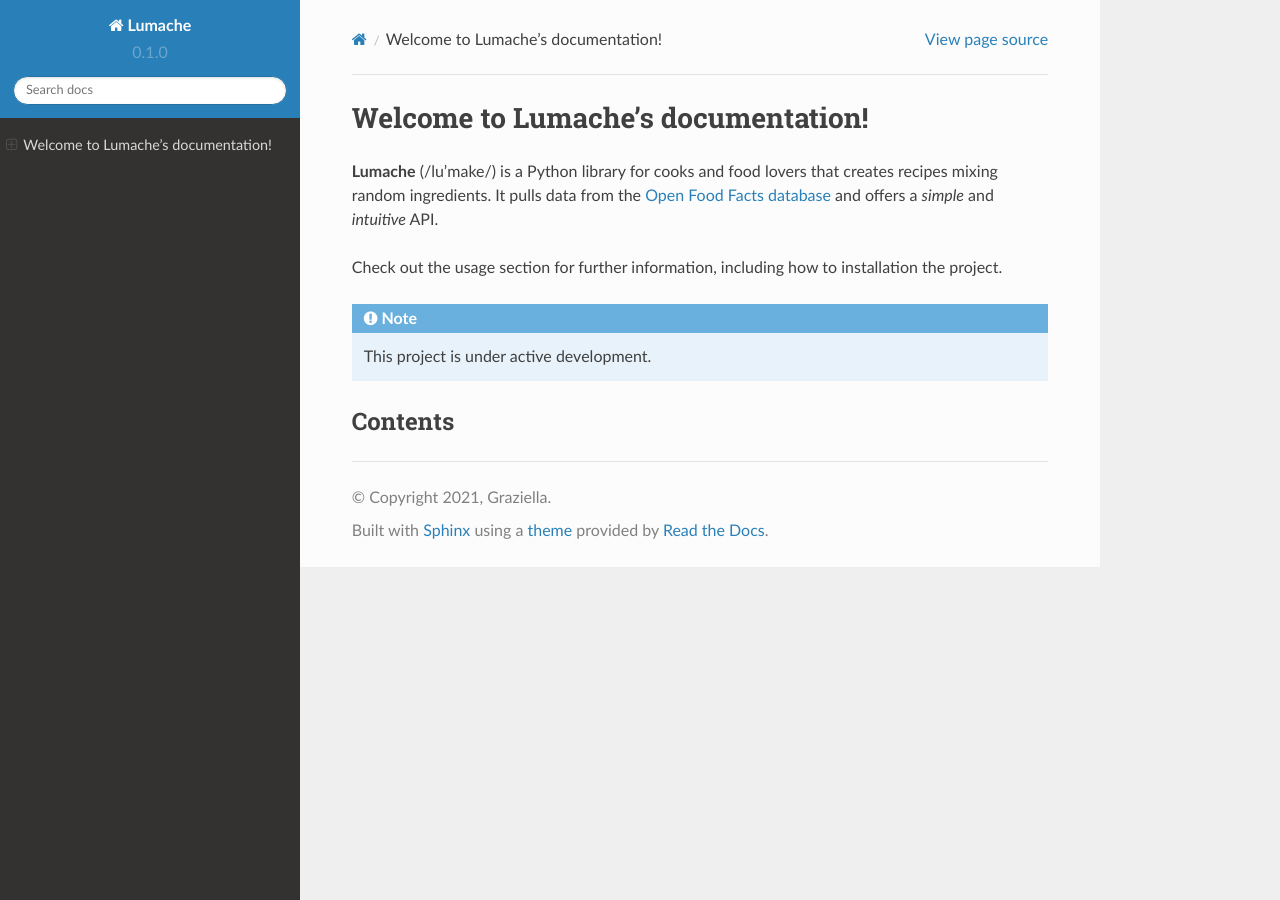
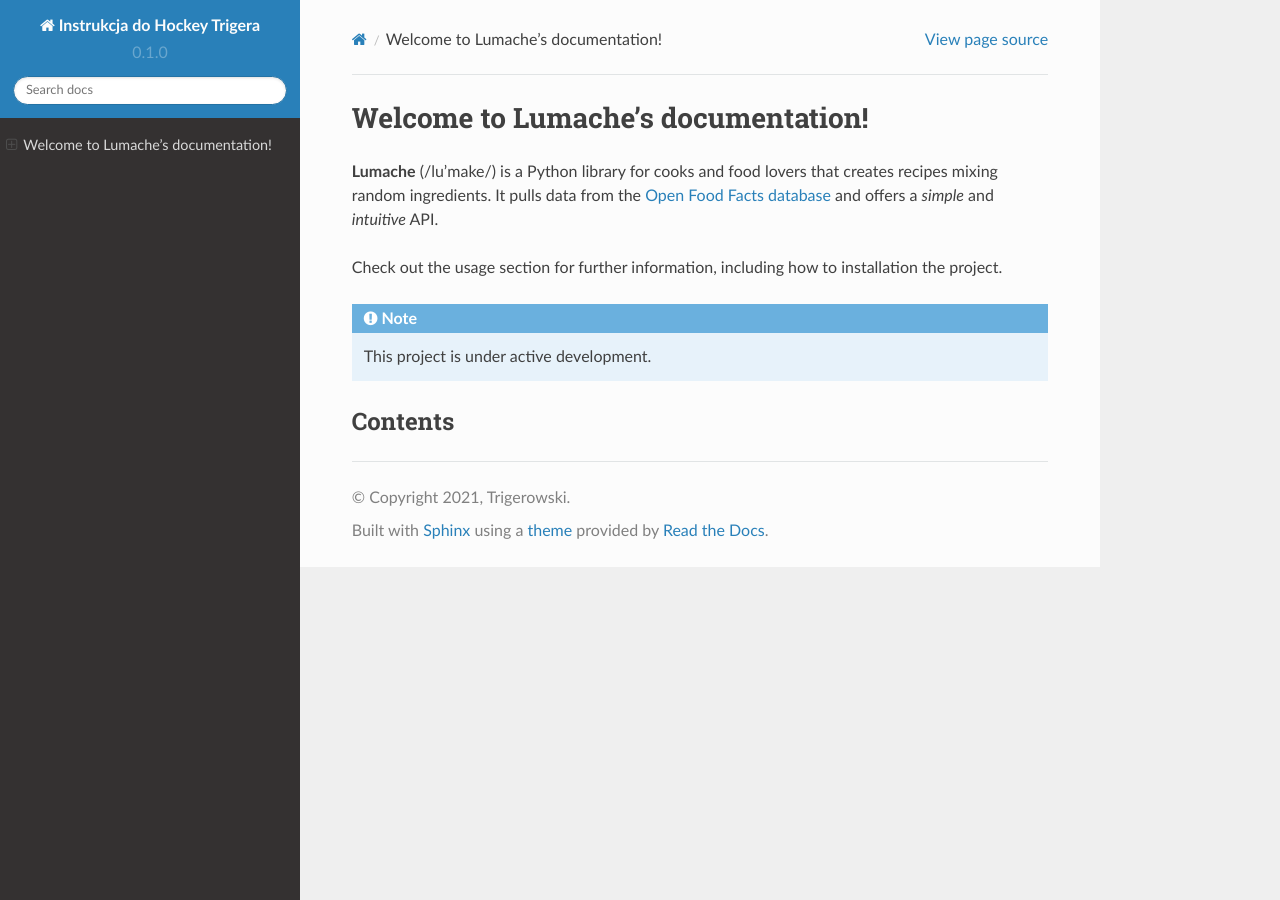
Before and after one commit to wilku103/readthedocs-test, a Sphinx documentation site: the page built from docs/source/index.rst, in a window 1280 px wide. Built offline with Sphinx 7.4.7 and the Read the Docs theme 2.0.0, drawn with Linux system fonts in a browser that asks for light colours; pages that are not in the unit, such as notebooks, are missing from menus.

Commit message:
updated conf.py

```diff
--- a/docs/source/conf.py
+++ b/docs/source/conf.py
@@ -2,9 +2,9 @@
 
 # -- Project information
 
-project = 'Lumache'
-copyright = '2021, Graziella'
-author = 'Graziella'
+project = 'Instrukcja do Hockey Trigera'
+copyright = '2021, Trigerowski'
+author = 'Trigerowski'
 
 release = '0.1'
 version = '0.1.0'
```
